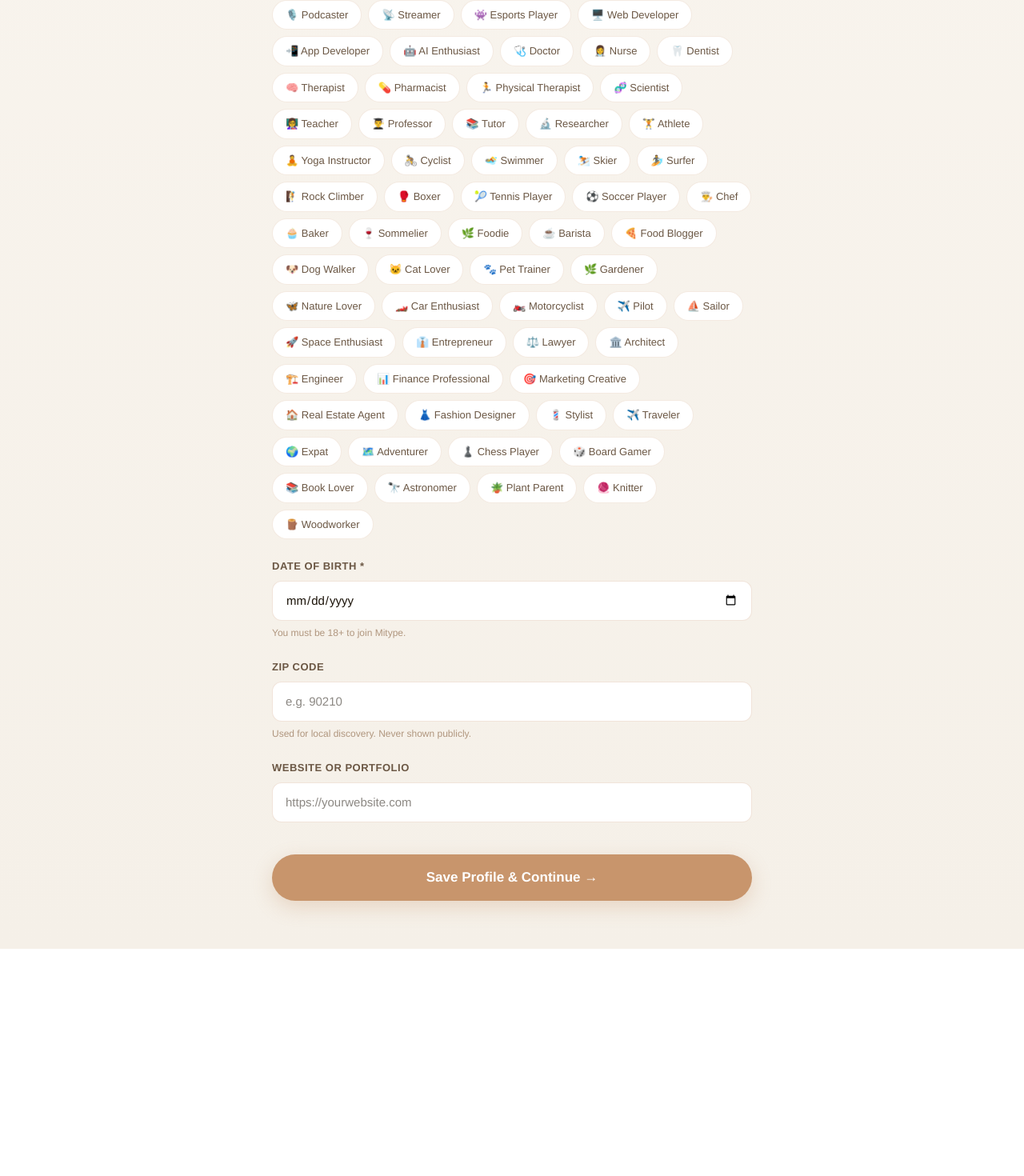
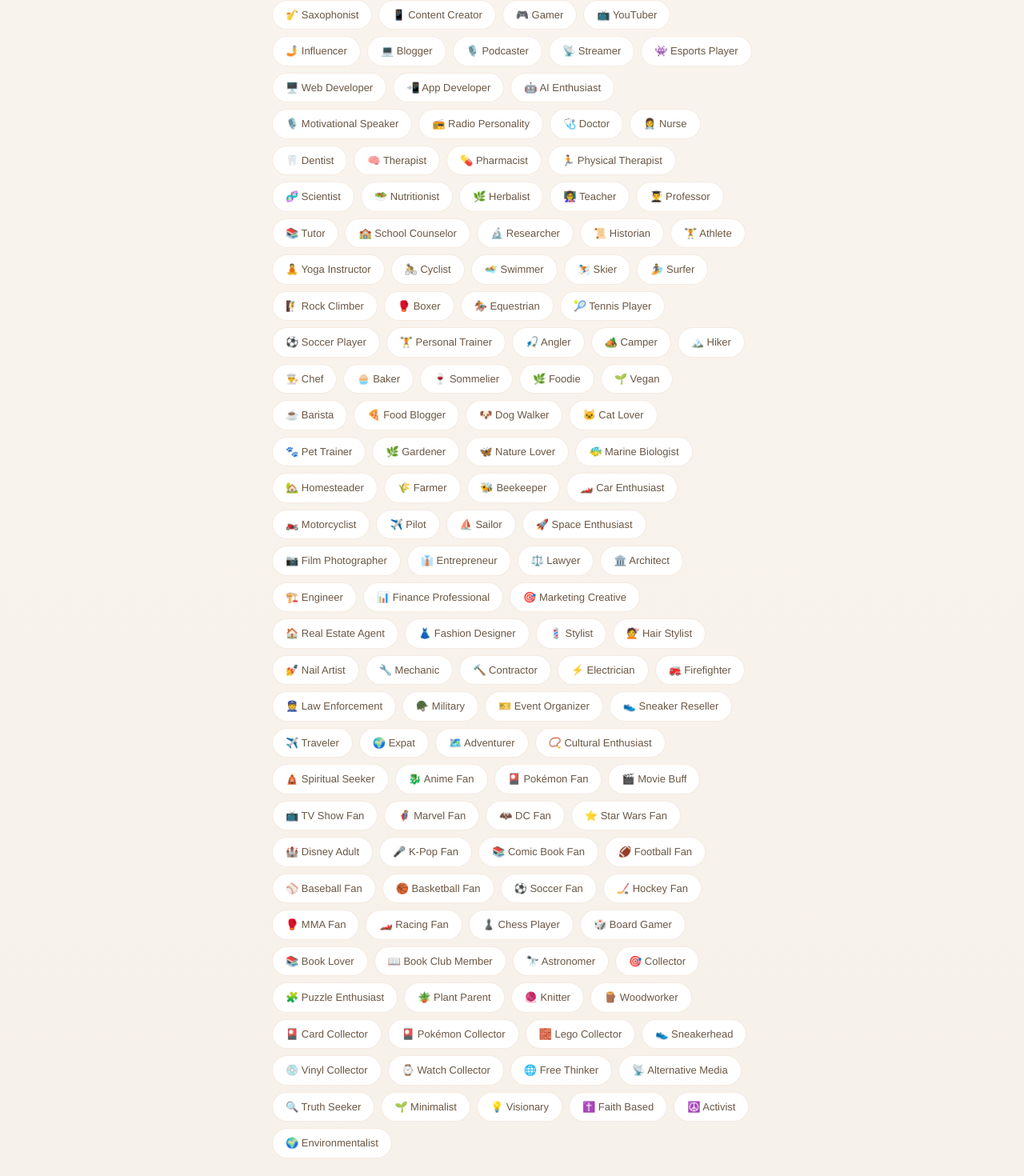
Before and after one commit to mitype/mitype, a Next.js app: page /create-profile in a window 1280 px wide. Shown: the part 927-2397 px from the top of the page at 80% size. Before the commit the page ends 2113 px from the top, so only its background shows below. Built offline with nearby package versions, Linux system fonts and the light colour scheme; no server answers.

Commit message:
Expand category list with fandoms, sports fans, collectors, and trades

```diff
--- a/app/create-profile/page.tsx
+++ b/app/create-profile/page.tsx
@@ -8,33 +8,71 @@ import { isAtLeast18, maxDobIso, minDobIso } from '../lib/age';
 
 const ALL_CATEGORIES = [
   '♾️ Oddcast',
+  // Creative Arts
   '🎨 Painter', '✍️ Writer', '📸 Photographer', '🎭 Actor',
   '💃 Dancer', '🎬 Filmmaker', '🖌️ Illustrator', '🗿 Sculptor',
   '📖 Poet', '🎙️ Storyteller', '✏️ Graphic Designer', '🖼️ Art Director',
+  '🪶 Tattoo Artist', '🎚️ Music Producer', '🎬 Film Producer',
+  '🎤 Comedian', '🎪 Entertainer', '🃏 Magician',
+  // Music
   '🎵 Musician', '🎹 Pianist', '🎸 Guitarist', '🎤 Singer',
   '🥁 Drummer', '🎻 Violinist', '🎺 Brass Player', '🎧 DJ',
   '🎼 Composer', '🎷 Saxophonist',
+  // Digital & Content
   '📱 Content Creator', '🎮 Gamer', '📺 YouTuber', '🤳 Influencer',
   '💻 Blogger', '🎙️ Podcaster', '📡 Streamer', '👾 Esports Player',
   '🖥️ Web Developer', '📲 App Developer', '🤖 AI Enthusiast',
+  '🎙️ Motivational Speaker', '📻 Radio Personality',
+  // Healthcare
   '🩺 Doctor', '👩‍⚕️ Nurse', '🦷 Dentist', '🧠 Therapist',
   '💊 Pharmacist', '🏃 Physical Therapist', '🧬 Scientist',
-  '👩‍🏫 Teacher', '👨‍🎓 Professor', '📚 Tutor', '🔬 Researcher',
+  '🥗 Nutritionist', '🌿 Herbalist',
+  // Education
+  '👩‍🏫 Teacher', '👨‍🎓 Professor', '📚 Tutor', '🏫 School Counselor',
+  '🔬 Researcher', '📜 Historian',
+  // Fitness & Outdoors
   '🏋️ Athlete', '🧘 Yoga Instructor', '🚴 Cyclist', '🏊 Swimmer',
   '⛷️ Skier', '🏄 Surfer', '🧗 Rock Climber', '🥊 Boxer',
-  '🎾 Tennis Player', '⚽ Soccer Player',
+  '🏇 Equestrian', '🎾 Tennis Player', '⚽ Soccer Player',
+  '🏋️ Personal Trainer', '🎣 Angler', '🏕️ Camper', '🏔️ Hiker',
+  // Food & Lifestyle
   '👨‍🍳 Chef', '🧁 Baker', '🍷 Sommelier', '🌿 Foodie',
-  '☕ Barista', '🍕 Food Blogger',
+  '🌱 Vegan', '☕ Barista', '🍕 Food Blogger',
+  // Animals & Nature
   '🐶 Dog Walker', '🐱 Cat Lover', '🐾 Pet Trainer',
-  '🌿 Gardener', '🦋 Nature Lover',
+  '🌿 Gardener', '🦋 Nature Lover', '🐠 Marine Biologist',
+  '🏡 Homesteader', '🌾 Farmer', '🐝 Beekeeper',
+  // Enthusiasts
   '🏎️ Car Enthusiast', '🏍️ Motorcyclist', '✈️ Pilot',
-  '⛵ Sailor', '🚀 Space Enthusiast',
+  '⛵ Sailor', '🚀 Space Enthusiast', '📷 Film Photographer',
+  // Professional
   '👔 Entrepreneur', '⚖️ Lawyer', '🏛️ Architect',
   '🏗️ Engineer', '📊 Finance Professional', '🎯 Marketing Creative',
   '🏠 Real Estate Agent', '👗 Fashion Designer', '💈 Stylist',
+  '💇 Hair Stylist', '💅 Nail Artist', '🔧 Mechanic',
+  '🔨 Contractor', '⚡ Electrician', '🚒 Firefighter',
+  '👮 Law Enforcement', '🪖 Military',
+  '🎫 Event Organizer', '👟 Sneaker Reseller',
+  // Travel & Culture
   '✈️ Traveler', '🌍 Expat', '🗺️ Adventurer',
-  '♟️ Chess Player', '🎲 Board Gamer', '📚 Book Lover',
-  '🔭 Astronomer', '🪴 Plant Parent', '🧶 Knitter', '🪵 Woodworker',
+  '📿 Cultural Enthusiast', '🛕 Spiritual Seeker',
+  // Pop Culture & Fandoms
+  '🐉 Anime Fan', '🎴 Pokémon Fan', '🎬 Movie Buff', '📺 TV Show Fan',
+  '🦸 Marvel Fan', '🦇 DC Fan', '⭐ Star Wars Fan', '🏰 Disney Adult',
+  '🎤 K-Pop Fan', '📚 Comic Book Fan',
+  // Sports Fans
+  '🏈 Football Fan', '⚾ Baseball Fan', '🏀 Basketball Fan',
+  '⚽ Soccer Fan', '🏒 Hockey Fan', '🥊 MMA Fan', '🏎️ Racing Fan',
+  // Hobbies
+  '♟️ Chess Player', '🎲 Board Gamer', '📚 Book Lover', '📖 Book Club Member',
+  '🔭 Astronomer', '🎯 Collector', '🧩 Puzzle Enthusiast',
+  '🪴 Plant Parent', '🧶 Knitter', '🪵 Woodworker',
+  '🎴 Card Collector', '🎴 Pokémon Collector', '🧱 Lego Collector',
+  '👟 Sneakerhead', '💿 Vinyl Collector', '⌚ Watch Collector',
+  // Mindset & Lifestyle
+  '🌐 Free Thinker', '📡 Alternative Media', '🔍 Truth Seeker',
+  '🌱 Minimalist', '💡 Visionary',
+  '✝️ Faith Based', '☮️ Activist', '🌍 Environmentalist',
 ];
 
 export default function CreateProfilePage() {
--- a/app/discover/page.tsx
+++ b/app/discover/page.tsx
@@ -13,42 +13,70 @@ import { calculateAge } from '../lib/age';
 import { usePresence } from '../lib/usePresence';
 
 const ALL_CATEGORIES = [
+  // Creative Arts
   '🎨 Painter', '✍️ Writer', '📸 Photographer', '🎭 Actor',
   '💃 Dancer', '🎬 Filmmaker', '🖌️ Illustrator', '🗿 Sculptor',
   '📖 Poet', '🎙️ Storyteller', '✏️ Graphic Designer', '🖼️ Art Director',
+  '🪶 Tattoo Artist', '🎚️ Music Producer', '🎬 Film Producer',
+  '🎤 Comedian', '🎪 Entertainer', '🃏 Magician',
+  // Music
   '🎵 Musician', '🎹 Pianist', '🎸 Guitarist', '🎤 Singer',
   '🥁 Drummer', '🎻 Violinist', '🎺 Brass Player', '🎧 DJ',
   '🎼 Composer', '🎷 Saxophonist',
+  // Digital & Content
   '📱 Content Creator', '🎮 Gamer', '📺 YouTuber', '🤳 Influencer',
   '💻 Blogger', '🎙️ Podcaster', '📡 Streamer', '👾 Esports Player',
   '🖥️ Web Developer', '📲 App Developer', '🤖 AI Enthusiast',
+  '🎙️ Motivational Speaker', '📻 Radio Personality',
+  // Healthcare
   '🩺 Doctor', '👩‍⚕️ Nurse', '🦷 Dentist', '🧠 Therapist',
   '💊 Pharmacist', '🏃 Physical Therapist', '🧬 Scientist',
-  '👩‍🏫 Teacher', '👨‍🎓 Professor', '📚 Tutor', '🔬 Researcher',
+  '🥗 Nutritionist', '🌿 Herbalist',
+  // Education
+  '👩‍🏫 Teacher', '👨‍🎓 Professor', '📚 Tutor', '🏫 School Counselor',
+  '🔬 Researcher', '📜 Historian',
+  // Fitness & Outdoors
   '🏋️ Athlete', '🧘 Yoga Instructor', '🚴 Cyclist', '🏊 Swimmer',
   '⛷️ Skier', '🏄 Surfer', '🧗 Rock Climber', '🥊 Boxer',
-  '🎾 Tennis Player', '⚽ Soccer Player',
+  '🏇 Equestrian', '🎾 Tennis Player', '⚽ Soccer Player',
+  '🏋️ Personal Trainer', '🎣 Angler', '🏕️ Camper', '🏔️ Hiker',
+  // Food & Lifestyle
   '👨‍🍳 Chef', '🧁 Baker', '🍷 Sommelier', '🌿 Foodie',
-  '☕ Barista', '🍕 Food Blogger',
+  '🌱 Vegan', '☕ Barista', '🍕 Food Blogger',
+  // Animals & Nature
   '🐶 Dog Walker', '🐱 Cat Lover', '🐾 Pet Trainer',
-  '🌿 Gardener', '🦋 Nature Lover',
+  '🌿 Gardener', '🦋 Nature Lover', '🐠 Marine Biologist',
+  '🏡 Homesteader', '🌾 Farmer', '🐝 Beekeeper',
+  // Enthusiasts
   '🏎️ Car Enthusiast', '🏍️ Motorcyclist', '✈️ Pilot',
-  '⛵ Sailor', '🚀 Space Enthusiast',
+  '⛵ Sailor', '🚀 Space Enthusiast', '📷 Film Photographer',
+  // Professional
   '👔 Entrepreneur', '⚖️ Lawyer', '🏛️ Architect',
   '🏗️ Engineer', '📊 Finance Professional', '🎯 Marketing Creative',
   '🏠 Real Estate Agent', '👗 Fashion Designer', '💈 Stylist',
+  '💇 Hair Stylist', '💅 Nail Artist', '🔧 Mechanic',
+  '🔨 Contractor', '⚡ Electrician', '🚒 Firefighter',
+  '👮 Law Enforcement', '🪖 Military',
+  '🎫 Event Organizer', '👟 Sneaker Reseller',
+  // Travel & Culture
   '✈️ Traveler', '🌍 Expat', '🗺️ Adventurer',
-  '♟️ Chess Player', '🎲 Board Gamer', '📚 Book Lover',
-  '🔭 Astronomer', '🪴 Plant Parent', '🧶 Knitter', '🪵 Woodworker',
+  '📿 Cultural Enthusiast', '🛕 Spiritual Seeker',
+  // Pop Culture & Fandoms
+  '🐉 Anime Fan', '🎴 Pokémon Fan', '🎬 Movie Buff', '📺 TV Show Fan',
+  '🦸 Marvel Fan', '🦇 DC Fan', '⭐ Star Wars Fan', '🏰 Disney Adult',
+  '🎤 K-Pop Fan', '📚 Comic Book Fan',
+  // Sports Fans
+  '🏈 Football Fan', '⚾ Baseball Fan', '🏀 Basketball Fan',
+  '⚽ Soccer Fan', '🏒 Hockey Fan', '🥊 MMA Fan', '🏎️ Racing Fan',
+  // Hobbies
+  '♟️ Chess Player', '🎲 Board Gamer', '📚 Book Lover', '📖 Book Club Member',
+  '🔭 Astronomer', '🎯 Collector', '🧩 Puzzle Enthusiast',
+  '🪴 Plant Parent', '🧶 Knitter', '🪵 Woodworker',
+  '🎴 Card Collector', '🎴 Pokémon Collector', '🧱 Lego Collector',
+  '👟 Sneakerhead', '💿 Vinyl Collector', '⌚ Watch Collector',
+  // Mindset & Lifestyle
   '🌐 Free Thinker', '📡 Alternative Media', '🔍 Truth Seeker',
-  '🧘 Spiritual Seeker', '🌱 Minimalist', '💡 Visionary',
-  '🎙️ Motivational Speaker', '📻 Radio Personality',
-  '🏡 Homesteader', '🌾 Farmer', '🐝 Beekeeper',
-  '🎨 Tattoo Artist', '💇 Hair Stylist', '💅 Nail Artist',
-  '🎤 Comedian', '🎪 Entertainer', '🃏 Magician',
-  '🏋️ Personal Trainer', '🥗 Nutritionist', '🌿 Herbalist',
-  '🔧 Mechanic', '🔨 Contractor', '⚡ Electrician',
-  '🚒 Firefighter', '👮 Law Enforcement', '🪖 Military',
+  '🌱 Minimalist', '💡 Visionary',
   '✝️ Faith Based', '☮️ Activist', '🌍 Environmentalist',
 ];
 
--- a/app/edit-profile/page.tsx
+++ b/app/edit-profile/page.tsx
@@ -18,42 +18,70 @@ import {
 
 const ALL_CATEGORIES = [
   '♾️ Oddcast',
+  // Creative Arts
   '🎨 Painter', '✍️ Writer', '📸 Photographer', '🎭 Actor',
   '💃 Dancer', '🎬 Filmmaker', '🖌️ Illustrator', '🗿 Sculptor',
   '📖 Poet', '🎙️ Storyteller', '✏️ Graphic Designer', '🖼️ Art Director',
+  '🪶 Tattoo Artist', '🎚️ Music Producer', '🎬 Film Producer',
+  '🎤 Comedian', '🎪 Entertainer', '🃏 Magician',
+  // Music
   '🎵 Musician', '🎹 Pianist', '🎸 Guitarist', '🎤 Singer',
   '🥁 Drummer', '🎻 Violinist', '🎺 Brass Player', '🎧 DJ',
   '🎼 Composer', '🎷 Saxophonist',
+  // Digital & Content
   '📱 Content Creator', '🎮 Gamer', '📺 YouTuber', '🤳 Influencer',
   '💻 Blogger', '🎙️ Podcaster', '📡 Streamer', '👾 Esports Player',
   '🖥️ Web Developer', '📲 App Developer', '🤖 AI Enthusiast',
+  '🎙️ Motivational Speaker', '📻 Radio Personality',
+  // Healthcare
   '🩺 Doctor', '👩‍⚕️ Nurse', '🦷 Dentist', '🧠 Therapist',
   '💊 Pharmacist', '🏃 Physical Therapist', '🧬 Scientist',
-  '👩‍🏫 Teacher', '👨‍🎓 Professor', '📚 Tutor', '🔬 Researcher',
+  '🥗 Nutritionist', '🌿 Herbalist',
+  // Education
+  '👩‍🏫 Teacher', '👨‍🎓 Professor', '📚 Tutor', '🏫 School Counselor',
+  '🔬 Researcher', '📜 Historian',
+  // Fitness & Outdoors
   '🏋️ Athlete', '🧘 Yoga Instructor', '🚴 Cyclist', '🏊 Swimmer',
   '⛷️ Skier', '🏄 Surfer', '🧗 Rock Climber', '🥊 Boxer',
-  '🎾 Tennis Player', '⚽ Soccer Player',
+  '🏇 Equestrian', '🎾 Tennis Player', '⚽ Soccer Player',
+  '🏋️ Personal Trainer', '🎣 Angler', '🏕️ Camper', '🏔️ Hiker',
+  // Food & Lifestyle
   '👨‍🍳 Chef', '🧁 Baker', '🍷 Sommelier', '🌿 Foodie',
-  '☕ Barista', '🍕 Food Blogger',
+  '🌱 Vegan', '☕ Barista', '🍕 Food Blogger',
+  // Animals & Nature
   '🐶 Dog Walker', '🐱 Cat Lover', '🐾 Pet Trainer',
-  '🌿 Gardener', '🦋 Nature Lover',
+  '🌿 Gardener', '🦋 Nature Lover', '🐠 Marine Biologist',
+  '🏡 Homesteader', '🌾 Farmer', '🐝 Beekeeper',
+  // Enthusiasts
   '🏎️ Car Enthusiast', '🏍️ Motorcyclist', '✈️ Pilot',
-  '⛵ Sailor', '🚀 Space Enthusiast',
+  '⛵ Sailor', '🚀 Space Enthusiast', '📷 Film Photographer',
+  // Professional
   '👔 Entrepreneur', '⚖️ Lawyer', '🏛️ Architect',
   '🏗️ Engineer', '📊 Finance Professional', '🎯 Marketing Creative',
   '🏠 Real Estate Agent', '👗 Fashion Designer', '💈 Stylist',
+  '💇 Hair Stylist', '💅 Nail Artist', '🔧 Mechanic',
+  '🔨 Contractor', '⚡ Electrician', '🚒 Firefighter',
+  '👮 Law Enforcement', '🪖 Military',
+  '🎫 Event Organizer', '👟 Sneaker Reseller',
+  // Travel & Culture
   '✈️ Traveler', '🌍 Expat', '🗺️ Adventurer',
-  '♟️ Chess Player', '🎲 Board Gamer', '📚 Book Lover',
-  '🔭 Astronomer', '🪴 Plant Parent', '🧶 Knitter', '🪵 Woodworker',
+  '📿 Cultural Enthusiast', '🛕 Spiritual Seeker',
+  // Pop Culture & Fandoms
+  '🐉 Anime Fan', '🎴 Pokémon Fan', '🎬 Movie Buff', '📺 TV Show Fan',
+  '🦸 Marvel Fan', '🦇 DC Fan', '⭐ Star Wars Fan', '🏰 Disney Adult',
+  '🎤 K-Pop Fan', '📚 Comic Book Fan',
+  // Sports Fans
+  '🏈 Football Fan', '⚾ Baseball Fan', '🏀 Basketball Fan',
+  '⚽ Soccer Fan', '🏒 Hockey Fan', '🥊 MMA Fan', '🏎️ Racing Fan',
+  // Hobbies
+  '♟️ Chess Player', '🎲 Board Gamer', '📚 Book Lover', '📖 Book Club Member',
+  '🔭 Astronomer', '🎯 Collector', '🧩 Puzzle Enthusiast',
+  '🪴 Plant Parent', '🧶 Knitter', '🪵 Woodworker',
+  '🎴 Card Collector', '🎴 Pokémon Collector', '🧱 Lego Collector',
+  '👟 Sneakerhead', '💿 Vinyl Collector', '⌚ Watch Collector',
+  // Mindset & Lifestyle
   '🌐 Free Thinker', '📡 Alternative Media', '🔍 Truth Seeker',
-  '🧘 Spiritual Seeker', '🌱 Minimalist', '💡 Visionary',
-  '🎙️ Motivational Speaker', '📻 Radio Personality',
-  '🏡 Homesteader', '🌾 Farmer', '🐝 Beekeeper',
-  '🎨 Tattoo Artist', '💇 Hair Stylist', '💅 Nail Artist',
-  '🎤 Comedian', '🎪 Entertainer', '🃏 Magician',
-  '🏋️ Personal Trainer', '🥗 Nutritionist', '🌿 Herbalist',
-  '🔧 Mechanic', '🔨 Contractor', '⚡ Electrician',
-  '🚒 Firefighter', '👮 Law Enforcement', '🪖 Military',
+  '🌱 Minimalist', '💡 Visionary',
   '✝️ Faith Based', '☮️ Activist', '🌍 Environmentalist',
 ];
 
--- a/app/page.tsx
+++ b/app/page.tsx
@@ -235,6 +235,8 @@ export default function HomePage() {
               '🎨 Painters', '✍️ Writers', '📸 Photographers', '🎭 Actors',
               '💃 Dancers', '🎬 Filmmakers', '🖌️ Illustrators', '🗿 Sculptors',
               '📖 Poets', '🎙️ Storytellers', '✏️ Graphic Designers', '🖼️ Art Directors',
+              '🪶 Tattoo Artists', '🎚️ Music Producers', '🎬 Film Producers',
+              '🎤 Comedians', '🎪 Entertainers', '🃏 Magicians',
               // 🎵 Music
               '🎵 Musicians', '🎹 Pianists', '🎸 Guitarists', '🎤 Singers',
               '🥁 Drummers', '🎻 Violinists', '🎺 Brass Players', '🎧 DJs',
@@ -243,9 +245,11 @@ export default function HomePage() {
               '📱 Content Creators', '🎮 Gamers', '📺 YouTubers', '🤳 Influencers',
               '💻 Bloggers', '🎙️ Podcasters', '📡 Streamers', '👾 Esports Players',
               '🖥️ Web Developers', '📲 App Developers', '🤖 AI Enthusiasts',
+              '🎙️ Motivational Speakers', '📻 Radio Personalities',
               // 🏥 Healthcare
               '🩺 Doctors', '👩‍⚕️ Nurses', '🦷 Dentists', '🧠 Therapists',
               '💊 Pharmacists', '🏃 Physical Therapists', '🧬 Scientists',
+              '🥗 Nutritionists', '🌿 Herbalists',
               // 📚 Education
               '👩‍🏫 Teachers', '👨‍🎓 Professors', '📚 Tutors', '🏫 School Counselors',
               '🔬 Researchers', '📜 Historians',
@@ -253,12 +257,14 @@ export default function HomePage() {
               '🏋️ Athletes', '🧘 Yoga Instructors', '🚴 Cyclists', '🏊 Swimmers',
               '⛷️ Skiers', '🏄 Surfers', '🧗 Rock Climbers', '🥊 Boxers',
               '🏇 Equestrians', '🎾 Tennis Players', '⚽ Soccer Players',
+              '🏋️ Personal Trainers', '🎣 Anglers', '🏕️ Campers', '🏔️ Hikers',
               // 🍳 Food & Lifestyle
               '👨‍🍳 Chefs', '🧁 Bakers', '🍷 Sommeliers', '🌿 Foodies',
               '🌱 Vegans', '☕ Baristas', '🍕 Food Bloggers',
               // 🐾 Animals & Nature
               '🐶 Dog Walkers', '🐱 Cat Lovers', '🐾 Pet Trainers',
               '🌿 Gardeners', '🦋 Nature Lovers', '🐠 Marine Biologists',
+              '🏡 Homesteaders', '🌾 Farmers', '🐝 Beekeepers',
               // 🚗 Enthusiasts
               '🏎️ Car Enthusiasts', '🏍️ Motorcyclists', '✈️ Pilots',
               '⛵ Sailors', '🚀 Space Enthusiasts', '📷 Film Photographers',
@@ -266,13 +272,31 @@ export default function HomePage() {
               '👔 Entrepreneurs', '⚖️ Lawyers', '🏛️ Architects',
               '🏗️ Engineers', '📊 Finance Professionals', '🎯 Marketing Creatives',
               '🏠 Real Estate Agents', '👗 Fashion Designers', '💈 Stylists',
+              '💇 Hair Stylists', '💅 Nail Artists', '🔧 Mechanics',
+              '🔨 Contractors', '⚡ Electricians', '🚒 Firefighters',
+              '👮 Law Enforcement', '🪖 Military',
+              '🎫 Event Organizers', '👟 Sneaker Resellers',
               // ✈️ Travel & Culture
               '✈️ Travelers', '🌍 Expats', '🗺️ Adventurers',
               '📿 Cultural Enthusiasts', '🛕 Spiritual Seekers',
+              // 🎬 Pop Culture & Fandoms
+              '🐉 Anime Fans', '🎴 Pokémon Fans', '🎬 Movie Buffs', '📺 TV Show Fans',
+              '🦸 Marvel Fans', '🦇 DC Fans', '⭐ Star Wars Fans', '🏰 Disney Adults',
+              '🎤 K-Pop Fans', '📚 Comic Book Fans',
+              // 🏈 Sports Fans
+              '🏈 Football Fans', '⚾ Baseball Fans', '🏀 Basketball Fans',
+              '⚽ Soccer Fans', '🏒 Hockey Fans', '🥊 MMA Fans', '🏎️ Racing Fans',
               // 🎲 Hobbies
               '♟️ Chess Players', '🎲 Board Gamers', '📚 Book Lovers',
+              '📖 Book Club Members',
               '🔭 Astronomers', '🎯 Collectors', '🧩 Puzzle Enthusiasts',
               '🪴 Plant Parents', '🧶 Knitters', '🪵 Woodworkers',
+              '🎴 Card Collectors', '🎴 Pokémon Collectors', '🧱 Lego Collectors',
+              '👟 Sneakerheads', '💿 Vinyl Collectors', '⌚ Watch Collectors',
+              // 🌟 Mindset & Lifestyle
+              '🌐 Free Thinkers', '📡 Alternative Media', '🔍 Truth Seekers',
+              '🌱 Minimalists', '💡 Visionaries',
+              '✝️ Faith Based', '☮️ Activists', '🌍 Environmentalists',
             ].map((cat) => (
               <div key={cat} style={{
                 background: 'white',
```
